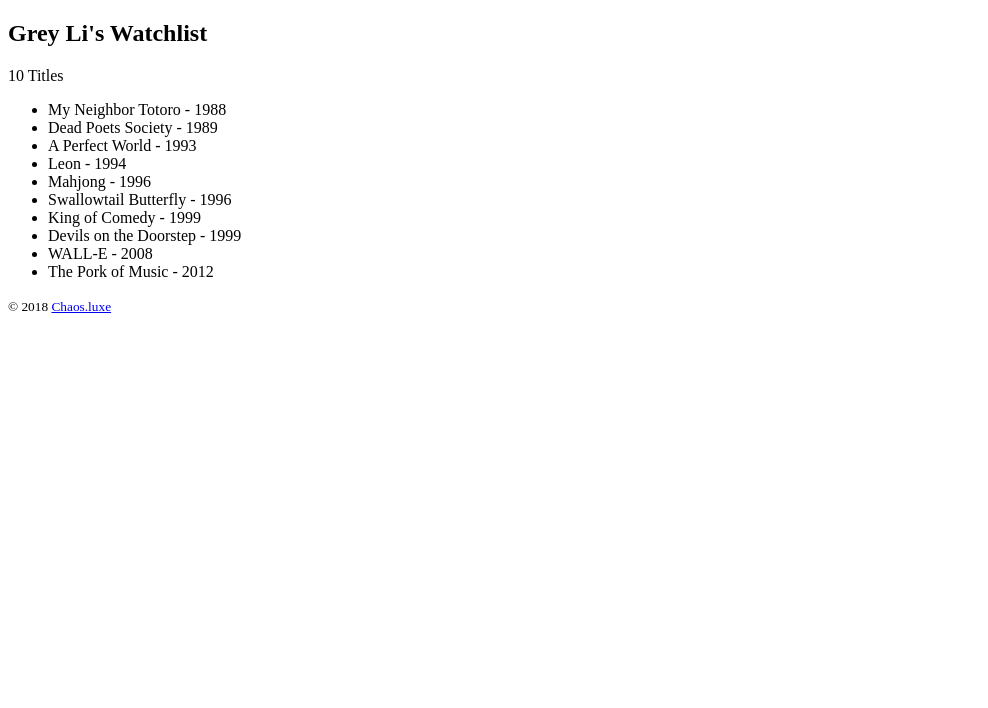
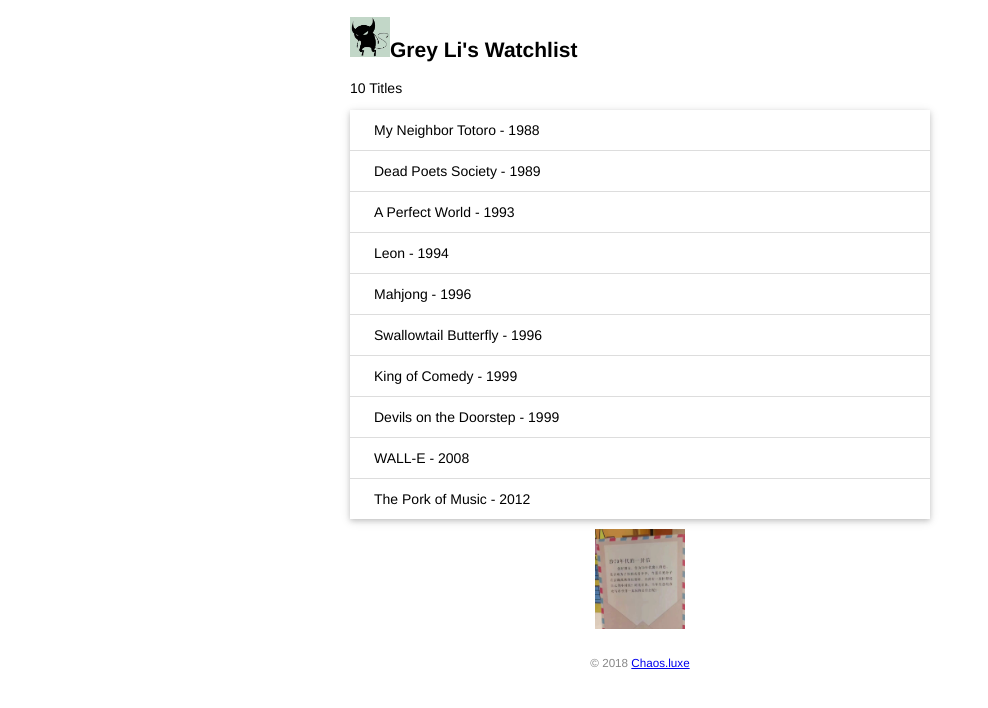
Before and after one commit to chengchaos/watchlist, a Flask app: page / in a window 1280 px wide. Shown: the top 708 px of the page, without its empty margins (0-988 px from the left). Run offline with Flask 2, Linux system fonts and the light colour scheme.

Commit message:
在焦作写的练习

```diff
--- a/app.py
+++ b/app.py
@@ -39,4 +39,5 @@ def test_url_for():
     print(url_for('root')) # 输出 ：/index
     print(url_for('htmlHello')) # /html
     print(url_for('hello', name='chaos')) # /hello/chaos
+
     return 'Test page'
--- /dev/null
+++ b/static/style.css
@@ -0,0 +1,43 @@
+body {
+    margin: auto;
+    max-width: 580px;
+    font-size: 14px;
+    font-family: Helvetica, Arial, Helvetica, sans-serif;
+}
+
+footer {
+    color: #888;
+    margin-top: 15px;
+    text-align: center;
+    padding: 10px;
+}
+
+.avatar {
+    width: 40px;
+}
+
+.movie-list {
+    list-style-type: none;
+    padding: 0;
+    margin-bottom: 10px;
+    box-shadow: 0 2px 5px 0 rgba(0, 0, 0, 0.16), 0 2px 10px 0 rgba(0, 0, 0, 0.12);
+}
+
+.movie-list li {
+    padding: 12px 24px;
+    border-bottom: 1px solid #ddd;
+}
+
+.movie-list li:last-child {
+    border-bottom: none;
+}
+
+.movie-list li:hover {
+    background-color: #f8f9fa;
+}
+
+.totoro {
+    display: block;
+    margin: 0 auto;
+    height: 100px;
+}
--- a/templates/index.html
+++ b/templates/index.html
@@ -1,20 +1,29 @@
 <!DOCTYPE html>
 <html lang="en">
+
 <head>
     <meta charset="utf-8" />
     <title>{{ name }}'s Watchlist</title>
+    <link rel="icon" href='{{ url_for("static", filename="favicon.ico") }}' />
+    <link rel="stylesheet" href='{{ url_for("static", filename="style.css") }}' type="text/css" />
 </head>
+
 <body>
-        <h2>{{ name }}'s Watchlist</h2>
+    <h2><img alt="Avatar" class="avatar" src="{{ url_for('static', filename='avatar.jpg')}}" />{{ name }}'s Watchlist
+    </h2>
     {# 使用 length 过滤器获取 movies 变量的长度 #}
     <p>{{ movies | length }} Titles</p>
-        <ul>
+    <ul class="movie-list">
         {% for movie in movies %} {# 迭代 movies 变量 #}
         <li>{{ movie.title }} - {{ movie.year}}</li>
         {% endfor %} {# 使用 endfor 标签结束 for 语句 #}
     </ul>
+    <div>
+        <img alt="Walking Totoro" class="totoro" src="{{ url_for('static', filename='70.png') }}" />
+    </div>
     <footer>
         <small>&copy; 2018 <a href="http://www.chaos.luxe">Chaos.luxe</a></small>
     </footer>
 </body>
+
 </html>
```
Also changed, not shown: static/70.png (added), static/avatar.jpg (added), static/favicon.ico (added). Lines whose indentation alone changed are shown as unchanged.
